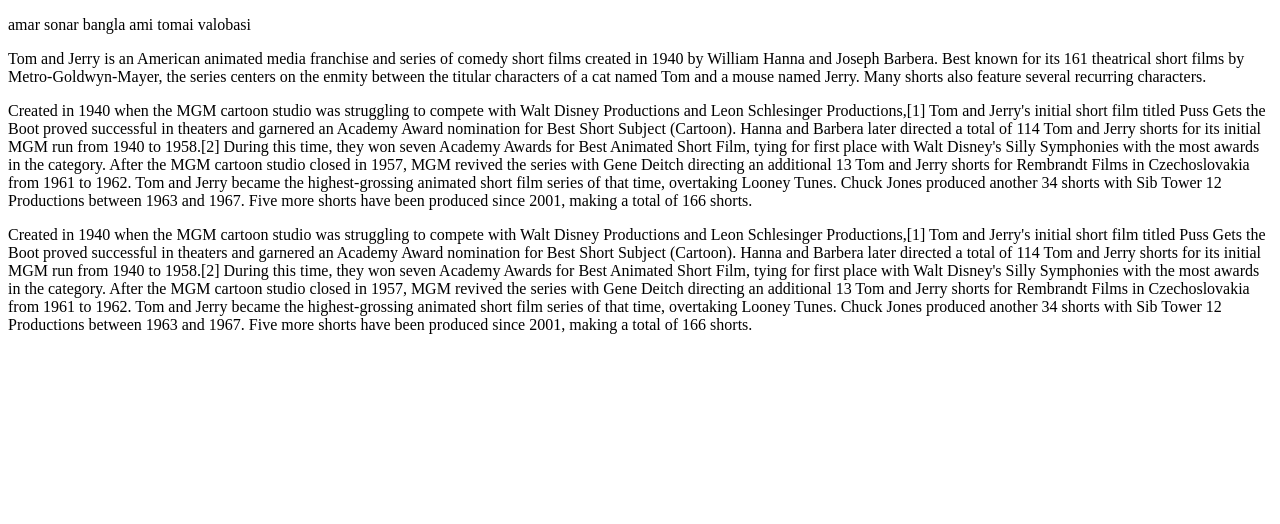
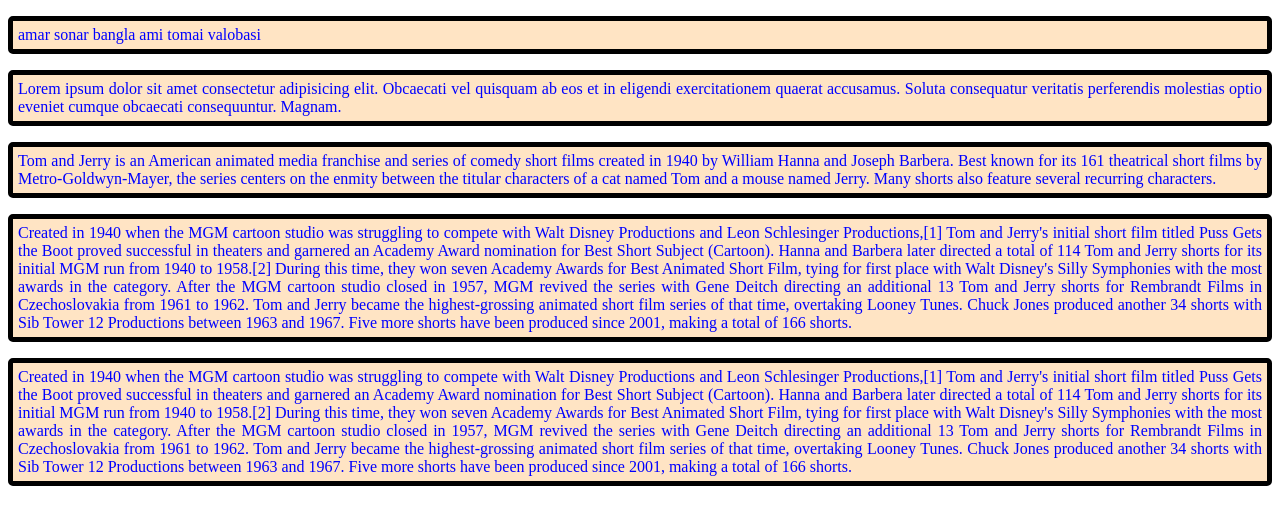
Before and after one commit to wahidul0468/try-to-see-live, a plain HTML site: page index.html in a window 1280 px wide. Drawn offline with Linux system fonts and the light colour scheme.

Commit message:
first commit

```diff
--- a/try.html
+++ b/index.html
@@ -4,9 +4,11 @@
     <meta charset="UTF-8">
     <meta name="viewport" content="width=device-width, initial-scale=1.0">
     <title>Document</title>
+    <link rel="stylesheet" href="style/index.css">
 </head>
 <body>
     <p>amar sonar bangla ami tomai valobasi</p>
+    <p>Lorem ipsum dolor sit amet consectetur adipisicing elit. Obcaecati vel quisquam ab eos et in eligendi exercitationem quaerat accusamus. Soluta consequatur veritatis perferendis molestias optio eveniet cumque obcaecati consequuntur. Magnam.</p>
 
     <p>Tom and Jerry is an American animated media franchise and series of comedy short films created in 1940 by William Hanna and Joseph Barbera. Best known for its 161 theatrical short films by Metro-Goldwyn-Mayer, the series centers on the enmity between the titular characters of a cat named Tom and a mouse named Jerry. Many shorts also feature several recurring characters.</p>
 
--- /dev/null
+++ b/style/index.css
@@ -0,0 +1,9 @@
+p{
+    color: blue;
+    background-color: bisque;
+    border: 5px solid black;
+    border-radius: 5px;
+    box-shadow: 10 px 10px 15px black;
+    padding: 5px;
+    text-align: justify;
+}
--- a/style/try.css
+++ /dev/null
@@ -1,3 +0,0 @@
-p{
-    color: blue;
-}
```
